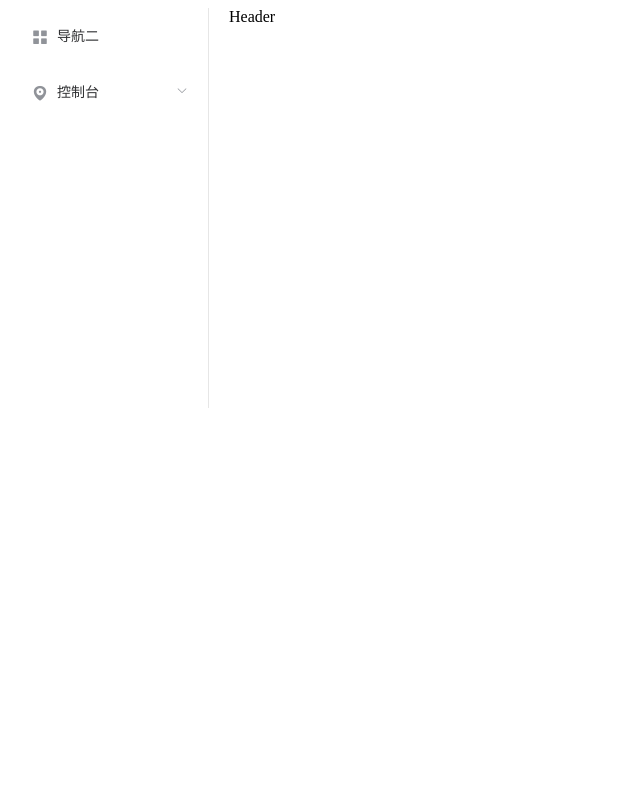
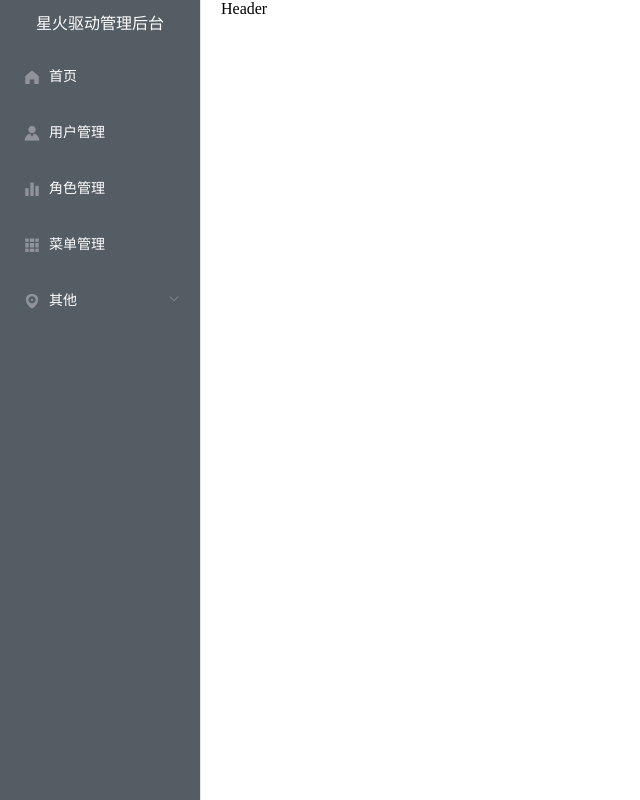
Before and after one commit to vmomenv/spark-driver-management-server-ui, a Vue app: page / in a window 1280 px wide. Shown: the whole page, without its empty margins (0-640 px from the left). Built offline with nearby package versions, Linux system fonts and the light colour scheme.

Commit message:
侧边栏样式提交

```diff
--- a/package.json
+++ b/package.json
@@ -12,6 +12,8 @@
     "core-js": "^3.8.3",
     "element-ui": "^2.15.14",
     "form-data": "^4.0.0",
+    "less": "4.1.2",
+    "less-loader": "6.0.0",
     "qs": "^6.11.2",
     "vue": "^2.6.14",
     "vue-router": "^3.5.1",
--- a/src/App.vue
+++ b/src/App.vue
@@ -31,3 +31,9 @@
   color: #42b983;
 }
 </style> -->
+<style lang="less">
+html,body,h3{
+  margin:0;
+  padding: 0;
+}
+</style>
--- a/src/components/CommonAside.vue
+++ b/src/components/CommonAside.vue
@@ -1,42 +1,98 @@
 <template>
 
-  <el-menu default-active="1-4-1" class="el-menu-vertical-demo" @open="handleOpen" @close="handleClose" :collapse="isCollapse">
-    <el-menu-item index="2">
-        <i class="el-icon-menu"></i>
-        <span slot="title">导航二</span>
+  <el-menu default-active="1-4-1"
+      class="el-menu-vertical-demo"
+      @open="handleOpen"
+      @close="handleClose"
+      :collapse="isCollapse"
+      background-color="#545c64"
+      text-color="#fff"
+      active-text-color="#ffd04b"
+    >
+    <h3>星火驱动管理后台</h3>
+    <el-menu-item v-for="item in noChildren" :key="item.name" :index="item.name">
+        <i :class="`el-icon-${item.icon}`"></i>
+        <span slot="title">{{item.label}}</span>
       </el-menu-item>
-      <el-submenu index="1">
+      <el-submenu v-for="item in hasChildren" :key="item.label" :index="item.label">
       <template slot="title">
-        <i class="el-icon-location"></i>
-        <span slot="title">控制台</span>
+        <i :class="`el-icon-${item.icon}`"></i>
+        <span slot="title">{{item.label}}</span>
       </template>
-      <el-menu-item-group>
-        <el-menu-item index="1-1">审核</el-menu-item>
+      <el-menu-item-group v-for="subItem in item.children" :key="subItem.path">
+        <el-menu-item :index="subItem.path">{{subItem.label}}</el-menu-item>
       </el-menu-item-group>
     </el-submenu>
   </el-menu>
 </template>
 
-  <style>
+  <style lang="less" scoped>
     .el-menu-vertical-demo:not(.el-menu--collapse) {
       width: 200px;
       min-height: 400px;
+
+    }
+    .el-menu{
+      height: 100vh;
+      h3{
+        color: #fff;
+        text-align: center;
+        line-height: 48px;
+        font-size: 16px;
+        font-weight: 400;
+      }
     }
   </style>
 
   <script>
+import { Submenu } from 'element-ui';
+
     export default {
       data() {
         return {
           isCollapse: false,
-          MenuData:[
+          menuData:[
             {
                 path:"/",
                 name:"home",
+                label:"首页",
                 icon:"s-home",
                 url:"Home/home"
+            },{
+                path:"/user",
+                name:"user",
+                label:"用户管理",
+                icon:"s-custom",
+                url:"User/user"
+            },{
+                path:"/role",
+                name:"role",
+                label:"角色管理",
+                icon:"s-data",
+                url:"Role/role"
+            },{
+                path:"/menu",
+                name:"menu",
+                label:"菜单管理",
+                icon:"s-grid",
+                url:"Menu/menu"
             }
-          ]
+            ,{
+              label:"其他",
+              icon:"location",
+              children:[
+                {
+                  path:"/page1",
+                  name:"page1",
+                  label:"页面1",
+                  icon:"setting",
+                  url:"Other/PageOne"
+                }
+              ]
+              }
+            ]
+
+
         };
       },
       methods: {
@@ -49,7 +105,12 @@
       },
       //计算数据过滤，应对不同账号权限问题
       computed:{
-
+        noChildren(){
+          return this.menuData.filter(item=> !item.children)
+        },
+        hasChildren(){
+          return this.menuData.filter(item=>item.children)
+        }
       }
 
 
```
Also changed, not shown: 1 other file (tests, documents, lock files or other folders).
